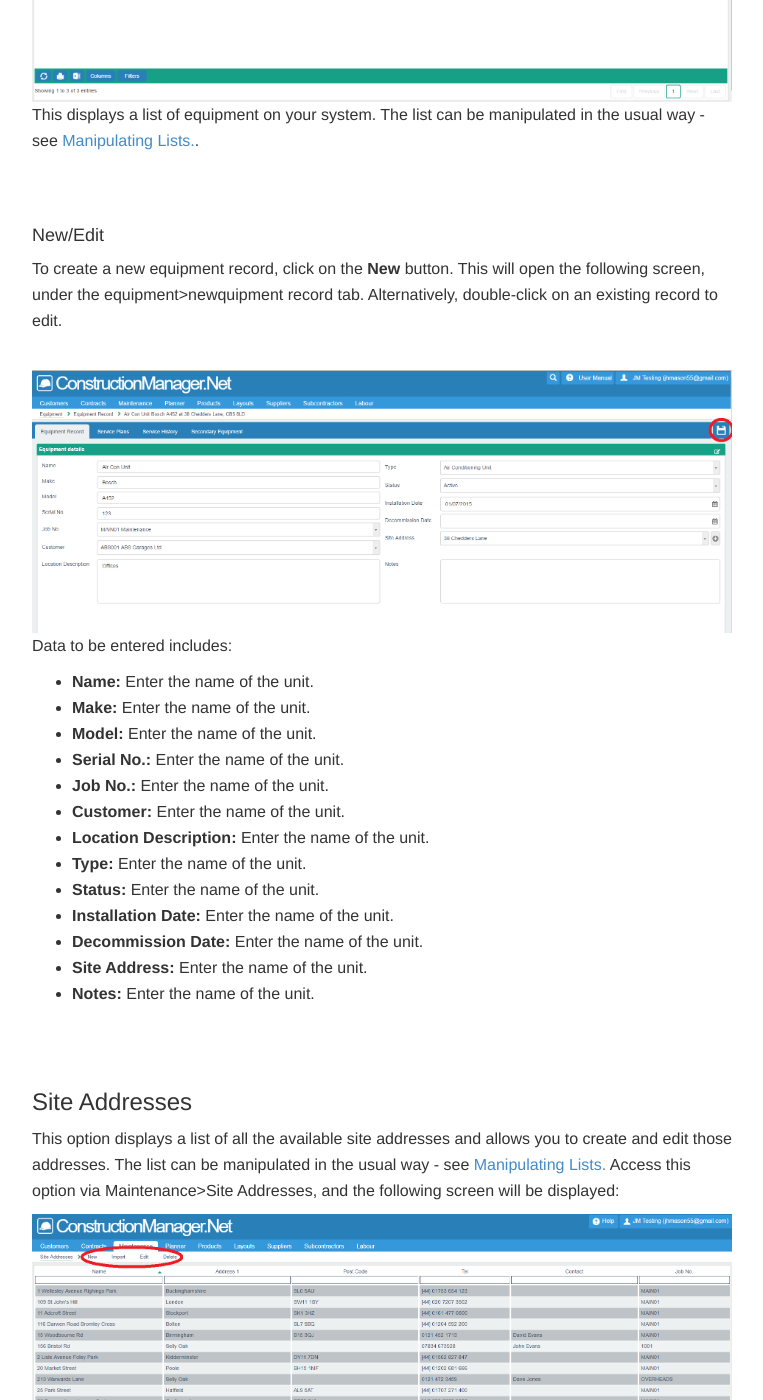
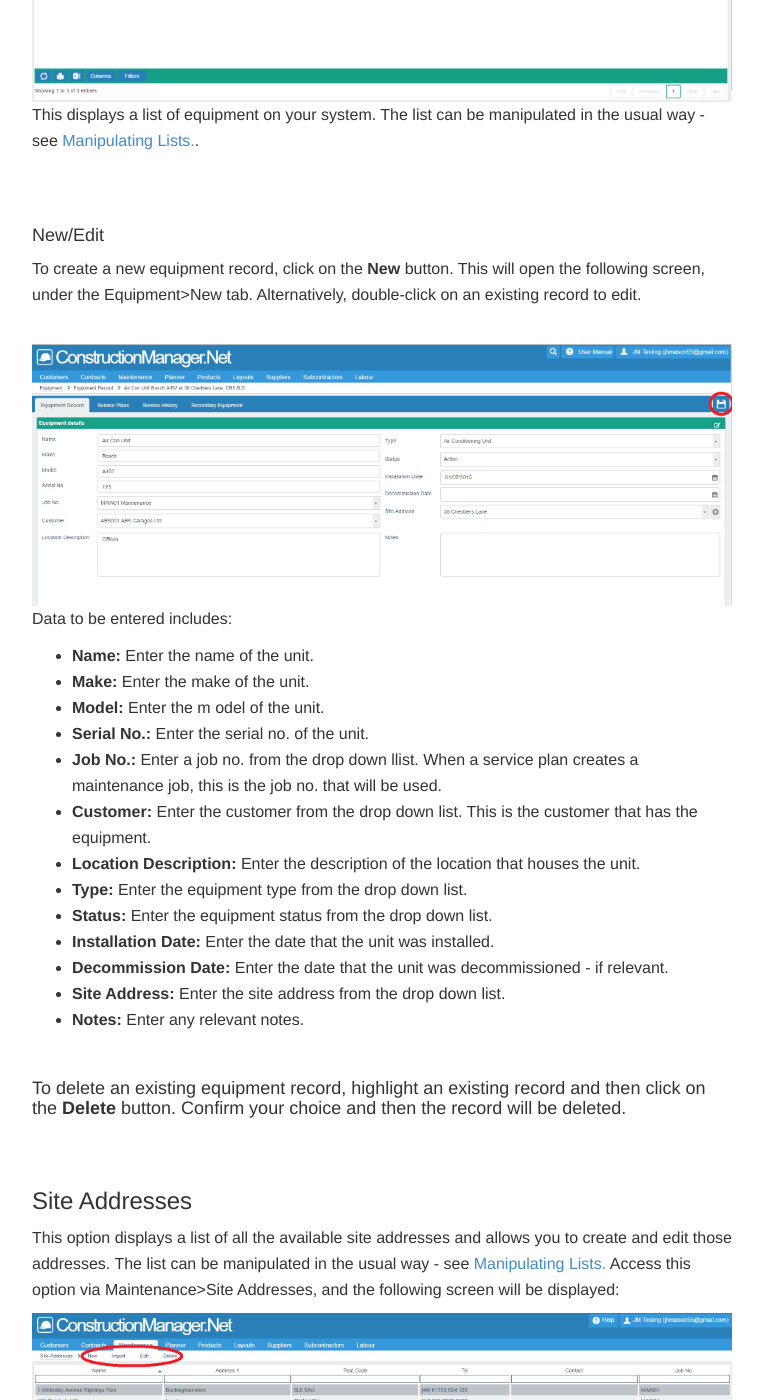
Before and after one commit to JNCSolutions/ConstructionManagerDocs, a Jekyll site: the page built from maintenance.html, in a window 1280 px wide and 1400 px high, scrolled down 16403 px. Shown: the whole window, without its empty margins (258-1021 px from the left). Built offline with Jekyll 4.4.1, drawn with Linux system fonts in a browser that asks for light colours.

Commit message:
Update maintenance.html

```diff
--- a/maintenance.html
+++ b/maintenance.html
@@ -381,27 +381,31 @@ title: Maintenance
       <br> <br>
       <h4 id="equipment-new-edit">New/Edit</h4>
       <p>To create a new equipment record, click on the <b>New</b> button.
-          This will open the following screen, under the equipment>newquipment record tab.
+          This will open the following screen, under the Equipment>New tab.
           Alternatively, double-click on an existing record to edit.</p>
       <br>
       <img src="img/Maintenance_Equipment_02.PNG" style="width: 100%;">
       <p>Data to be entered includes:</p>
       <ul>
           <li><b>Name:</b> Enter the name of the unit.</li>
-          <li><b>Make:</b> Enter the name of the unit.</li>
-          <li><b>Model:</b> Enter the name of the unit.</li>
-          <li><b>Serial No.:</b> Enter the name of the unit.</li>
-          <li><b>Job No.:</b> Enter the name of the unit.</li>
-          <li><b>Customer:</b> Enter the name of the unit.</li>
-          <li><b>Location Description:</b> Enter the name of the unit.</li>
-          <li><b>Type:</b> Enter the name of the unit.</li>
-          <li><b>Status:</b> Enter the name of the unit.</li>
-          <li><b>Installation Date:</b> Enter the name of the unit.</li>
-          <li><b>Decommission Date:</b> Enter the name of the unit.</li>
-          <li><b>Site Address:</b> Enter the name of the unit.</li>
-          <li><b>Notes:</b> Enter the name of the unit.</li>
+          <li><b>Make:</b> Enter the make of the unit.</li>
+          <li><b>Model:</b> Enter the m odel of the unit.</li>
+          <li><b>Serial No.:</b> Enter the serial no. of the unit.</li>
+          <li><b>Job No.:</b> Enter a job no. from the drop down llist.
+                When a service plan creates a maintenance job, this is the job no. that will be used.</li>
+          <li><b>Customer:</b> Enter the customer from the drop down list. This is the customer that has the equipment.</li>
+          <li><b>Location Description:</b> Enter the description of the location that houses the unit.</li>
+          <li><b>Type:</b> Enter the equipment type from the drop down list.</li>
+          <li><b>Status:</b> Enter the equipment status from the drop down list.</li>
+          <li><b>Installation Date:</b> Enter the date that the unit was installed.</li>
+          <li><b>Decommission Date:</b> Enter the date that the unit was decommissioned - if relevant.</li>
+          <li><b>Site Address:</b> Enter the site address from the drop down list.</li>
+          <li><b>Notes:</b> Enter any relevant notes.</li>
       </ul>
-
+      <br>
+      <h4 Delete</h4>
+      <p>To delete an existing equipment record, highlight an existing record and then click on the <b>Delete</b> button.
+          Confirm your choice and then the record will be deleted.</p>
 
       <br> <br>
       <h3 id="site-addresses">Site Addresses</h3>
```
